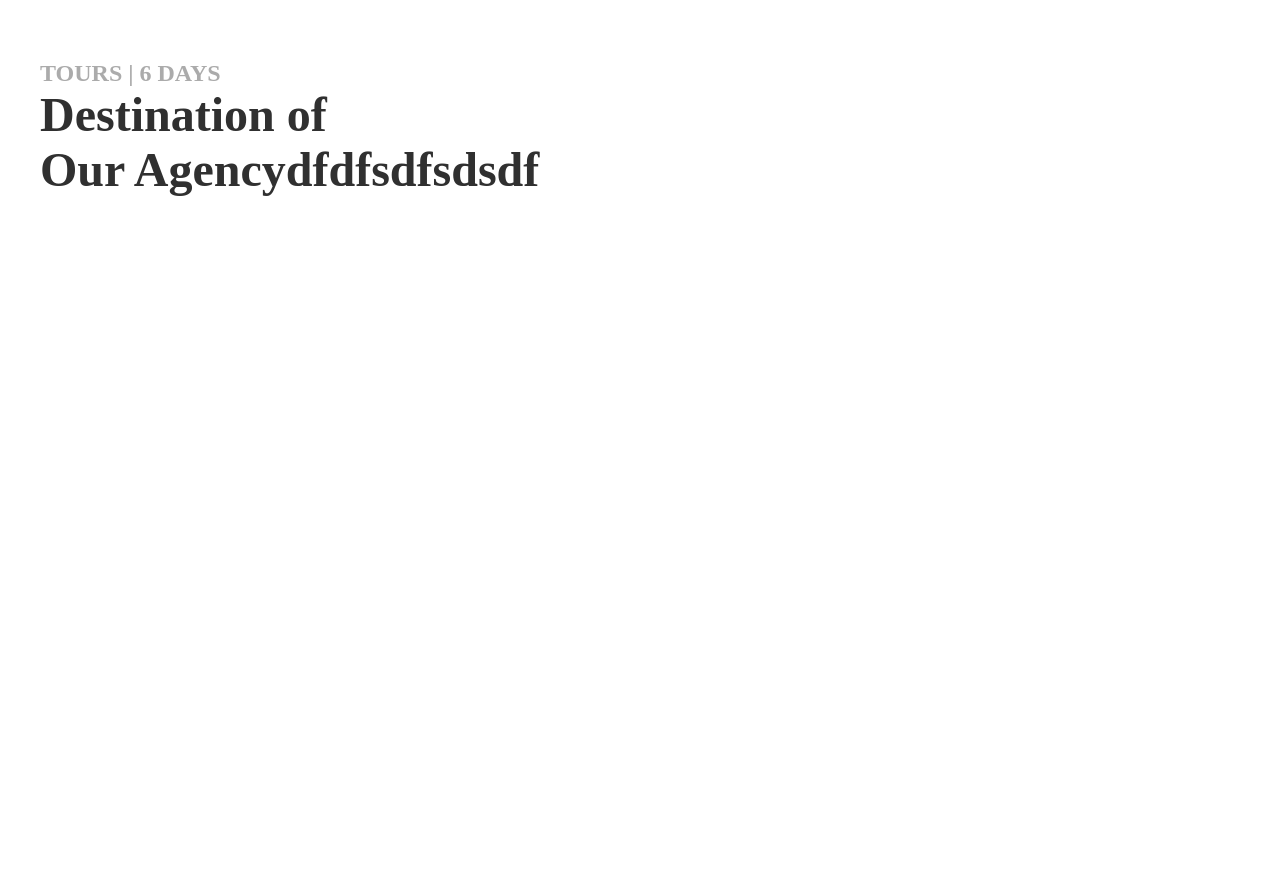
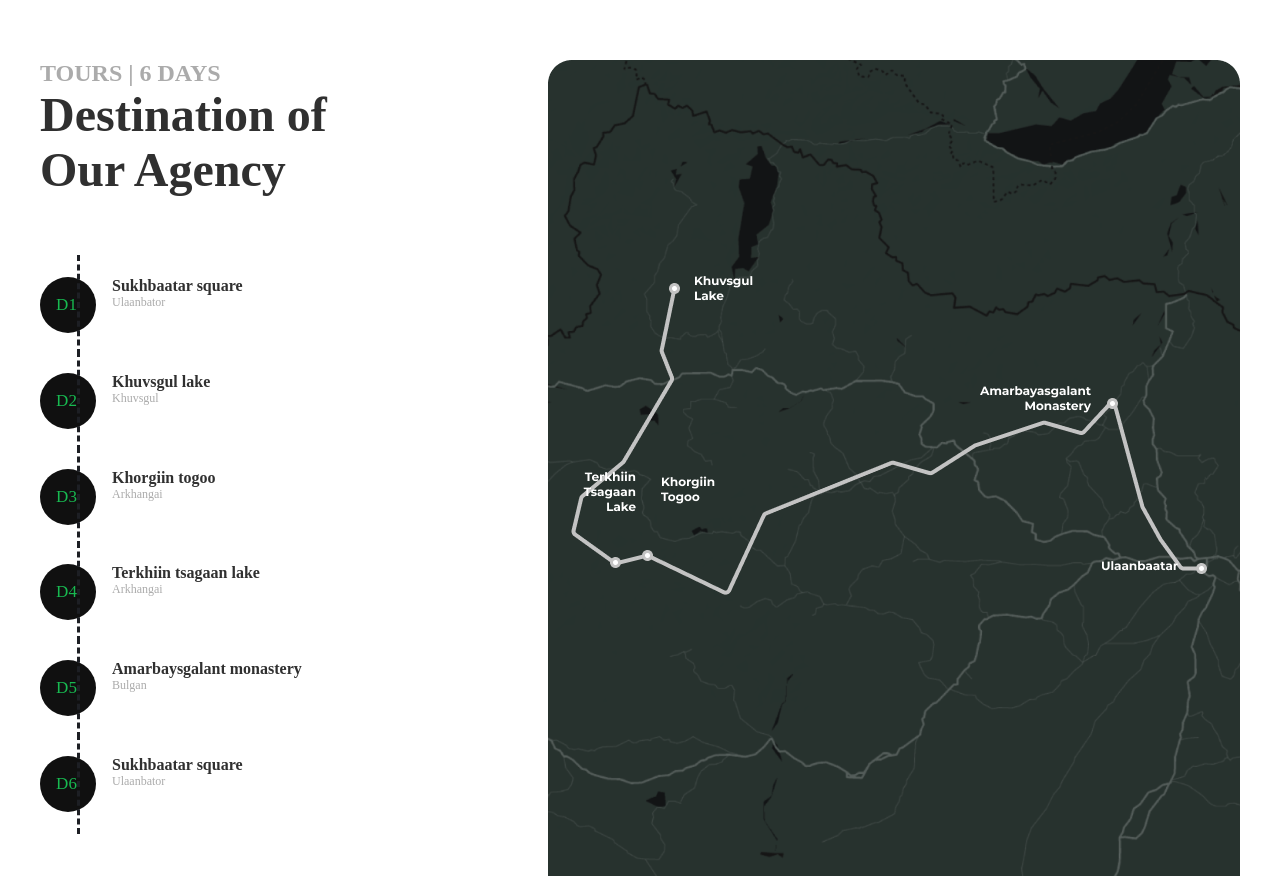
Before and after one commit to munkhsarnai063-code/Landing, a plain HTML site: page index.html in a window 1280 px wide. Shown: the part 952-1828 px from the top of the page. Before the commit the page ends 1149 px from the top, so only its background shows below. Drawn offline with Linux system fonts and the light colour scheme.

Commit message:
update code

```diff
--- a/index.css
+++ b/index.css
@@ -21,6 +21,10 @@ header{
     gap: 1082px;
     background-color: #101010;
     text-align: center;
+}
+header img{
+    width: 50px;
+    height: 42px;
 }
 .top_section{
     margin-top: 120px;
@@ -47,12 +51,62 @@ header{
 }
 .middle_section{
     margin-top: 240px;
+    display: flex;
+    justify-content: center;
+    justify-content: space-between;
 }
-.middle_section>h1{
+.middle_section_route{
+    display: flex;
+    flex-direction: column;
+}
+.middle_section_route_name> h1 {
     color: var(--secondary-text-color);
     font-size: 24px;
 }
-.middle_section>h2{
+.middle_section_route_name> h2 {
     color: var(--primery-text-color);
     font-size: 48px;
 }
+.middle_section_route_container{
+    margin-top: 80px;
+    display: flex;
+}
+.test{
+    display: flex;
+    gap: 16px;
+}
+.middle_section_route_containers{
+    display: flex;
+    flex-direction: column;
+    gap: 39.8px;
+}
+.middle_section_route_day{
+    width: 56px;
+    height: 56px;
+    background-color: #101010;
+    color: var(--primary-color);
+    border-radius: 40px;
+    font: 700;
+    font-size: 17px;
+    display: flex;
+    justify-content: center;
+    align-items: center;
+}
+.day_dash{
+    border: 1px;
+    border-left: 3px dashed;
+    width: 1px;
+    height: 100px;
+    border-color: #1D1F24;
+    position: relative;
+}
+.middle_section_route_container_name> h1{
+    color: var(--primery-text-color);
+    font-weight: 700;
+    font-size: 16px;
+}
+.middle_section_route_container_name> h2{
+    color: var(--secondary-text-color);
+    font-weight: 400;
+    font-size: 12px;
+}
--- a/index.html
+++ b/index.html
@@ -8,7 +8,7 @@
 </head>
 <body>
    <header>
-    <img src="Frame 51 (1).png" alt="logo">
+    <img src="logo.png" alt="logo">
    </header>
    <main>
         <section class="top_section">
@@ -17,18 +17,92 @@
                 <h2>TRIP</h2>
             </div>
             <div class="top_section_img">
-                <img src="sukh.jpg.png" alt="1">
-                <img src="ger.jpg.png" alt="2">
-                <img src="hiid.jpg.png" alt="3">
-                <img src="dalai.jpg.png" alt="4">
+                <img src="sukh.png" alt="1">
+                <img src="gol.png" alt="2">
+                <img src="xiid.png" alt="3">
+                <img src="gol.png" alt="4">
+            </div>
+        </section>
+        <section class="middle_section">
+            <div>
+                <div class="middle_section_route">
+                    <div class="middle_section_route_name">
+                        <h1>TOURS | 6 DAYS</h1>
+                        <h2>Destination of <br>
+                            Our Agency</h2>
+                    </div>
+                </div>
+                <div class="middle_section_route_container">
+                    <div class="middle_section_route_containers">
+                        <div class="test">
+                            <div class="middle_section_route_day">
+                                 D1
+                                 <div class="day_dash"></div>
+                            </div>
+                            <div class="middle_section_route_container_name">
+                                 <h1>Sukhbaatar square  </h1>
+                                 <h2>Ulaanbator</h2>
+                            </div>
+                        </div>
+                        <div class="test">
+                            <div class="middle_section_route_day">
+                                 D2
+                                 <div class="day_dash"></div>
+                            </div>
+                            <div class="middle_section_route_container_name">
+                                 <h1>Khuvsgul lake</h1>
+                                 <h2>Khuvsgul</h2>
+                            </div>
+                        </div>
+                        <div class="test">
+                            <div class="middle_section_route_day">
+                                 D3
+                                 <div class="day_dash"></div>
+                            </div>
+                            <div class="middle_section_route_container_name">
+                                 <h1>Khorgiin togoo</h1>
+                                 <h2>Arkhangai</h2>
+                            </div>
+                        </div>
+                        <div class="test">
+                            <div class="middle_section_route_day">
+                                 D4
+                                 <div class="day_dash"></div>
+                            </div>
+                            <div class="middle_section_route_container_name">
+                                 <h1>Terkhiin tsagaan lake</h1>
+                                 <h2>Arkhangai</h2>
+                            </div>
+                        </div>
+                        <div class="test">
+                            <div class="middle_section_route_day">
+                                 D5
+                                <div class="day_dash"></div>
+                            </div>
+                            <div class="middle_section_route_container_name">
+                                 <h1>Amarbaysgalant monastery</h1>
+                                 <h2>Bulgan</h2>
+                            </div>
+                        </div>
+                        <div class="test">
+                            <div class="middle_section_route_day">
+                                 D6
+                                 <div class="day_dash"></div>
+                            </div>
+                            <div class="middle_section_route_container_name">
+                                 <h1>Sukhbaatar square</h1>
+                                 <h2>Ulaanbator</h2>
+                        </div>
+                        </div>
+                    </div>
+                </div>
+            </div>
+            <div>
+                 <img src="Mask group (1).png" alt="map">
             </div>
         </section>
         <section>
-            <div class="middle_section">
-                <h1>TOURS | 6 DAYS</h1>
-                <h2>Destination of <br>
-                    Our Agencydfdfsdfsdsdf</h2>
-            </div>
+            <div></div>
             <div></div>
         </section>
    </main>
```
Also changed, not shown: Frame 51 (1).png (deleted), Mask group (1).png (added), gol.png (renamed from ger.jpg.png), logo.png (added), sukh.png (renamed from sukh.jpg.png), tenger.png (renamed from dalai.jpg.png), xiid.png (renamed from hiid.jpg.png), 1 other file.
